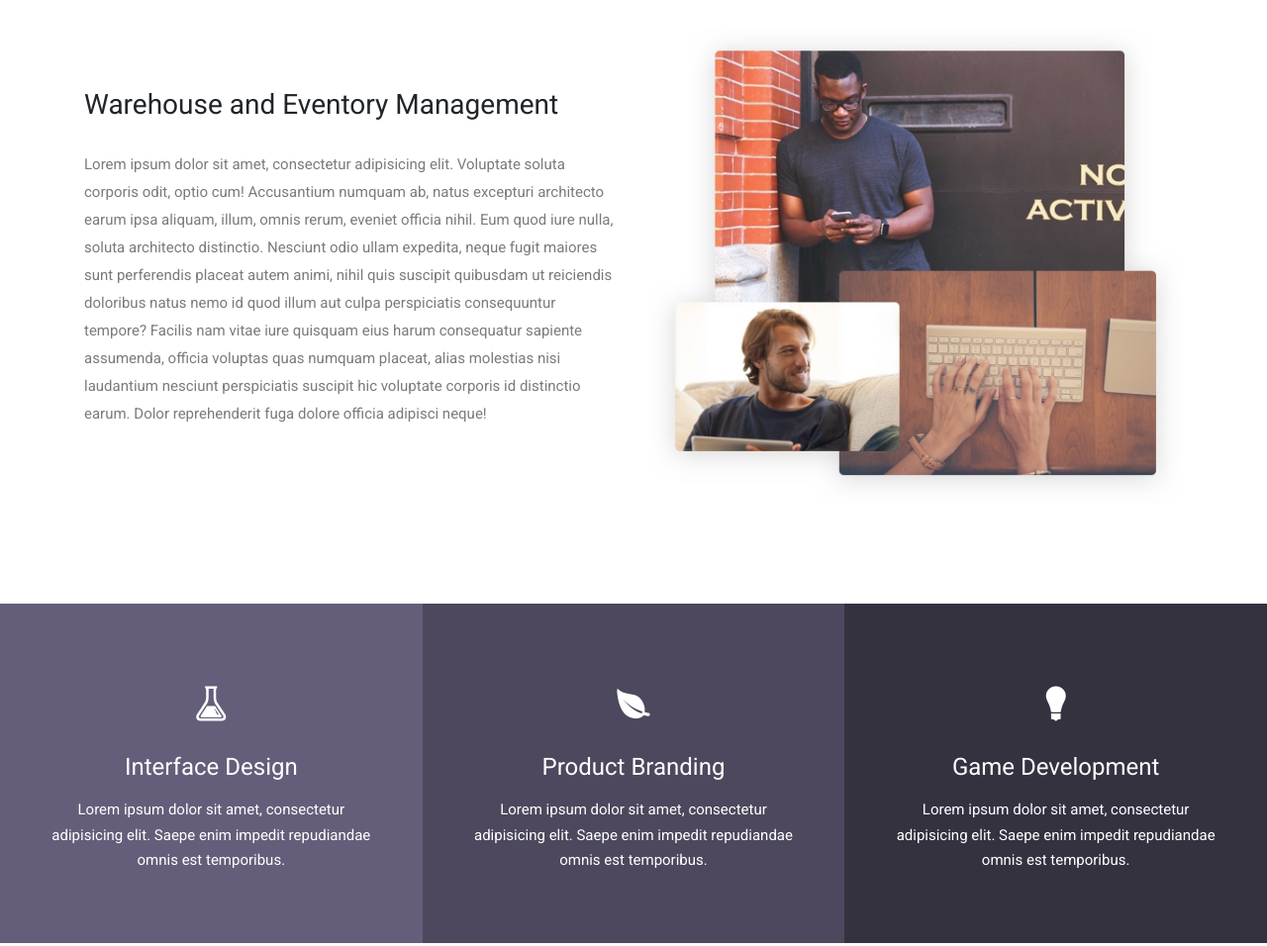
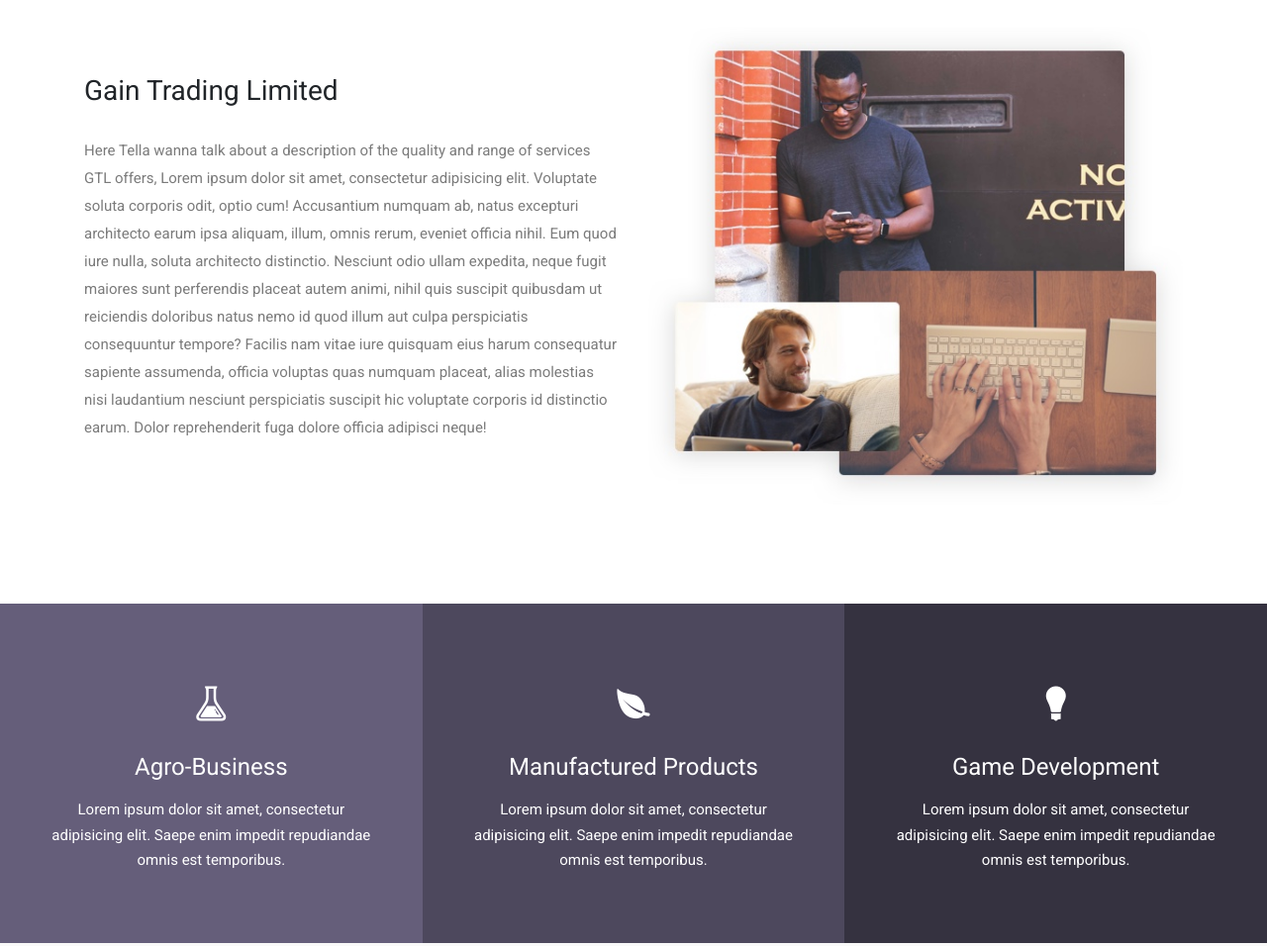
Before and after one commit to teltech-dev/gain-trading-limited, a plain HTML site: page service.html in a window 1280 px wide. Shown: the part 460-1416 px from the top of the page at 99% size. Drawn offline with Linux system fonts and the light colour scheme; some packages are replaced by stand-ins of ours; files whose address does not match are found by name; a web font is replaced by a local one.

Commit message:
commit changes

```diff
--- a/service.html
+++ b/service.html
@@ -133,8 +133,8 @@
 	<div class="container">
 		<div class="row align-items-center text-center text-lg-left">
 			<div class="col-lg-6">
-				<h2>Warehouse and Eventory Management</h2>
-				<p class="mt-30">Lorem ipsum dolor sit amet, consectetur adipisicing elit. Voluptate soluta corporis odit, optio cum! Accusantium numquam ab, natus excepturi architecto earum ipsa aliquam, illum, omnis rerum, eveniet officia nihil. Eum quod iure nulla, soluta architecto distinctio. Nesciunt odio ullam expedita, neque fugit maiores sunt perferendis placeat autem animi, nihil quis suscipit quibusdam ut reiciendis doloribus natus nemo id quod illum aut culpa perspiciatis consequuntur tempore? Facilis nam vitae iure quisquam eius harum consequatur sapiente assumenda, officia voluptas quas numquam placeat, alias molestias nisi laudantium nesciunt perspiciatis suscipit hic voluptate corporis id distinctio earum. Dolor reprehenderit fuga dolore officia adipisci neque!</p>
+				<h2>Gain Trading Limited</h2>
+				<p class="mt-30">Here Tella wanna talk about a description of the quality and range of services GTL offers, Lorem ipsum dolor sit amet, consectetur adipisicing elit. Voluptate soluta corporis odit, optio cum! Accusantium numquam ab, natus excepturi architecto earum ipsa aliquam, illum, omnis rerum, eveniet officia nihil. Eum quod iure nulla, soluta architecto distinctio. Nesciunt odio ullam expedita, neque fugit maiores sunt perferendis placeat autem animi, nihil quis suscipit quibusdam ut reiciendis doloribus natus nemo id quod illum aut culpa perspiciatis consequuntur tempore? Facilis nam vitae iure quisquam eius harum consequatur sapiente assumenda, officia voluptas quas numquam placeat, alias molestias nisi laudantium nesciunt perspiciatis suscipit hic voluptate corporis id distinctio earum. Dolor reprehenderit fuga dolore officia adipisci neque!</p>
 			</div>
 			<div class="col-lg-6">
 				<img class="img-fluid" src="images/company/company-group-pic.jpg">
@@ -149,14 +149,14 @@
 			<div class="col-lg-4 col-sm-6 bg-primary">
 				<div class="block">
 					<i class="ion-erlenmeyer-flask text-white"></i>
-					<h3 class="text-white mb-3">Interface Design</h3>
+					<h3 class="text-white mb-3">Agro-Business</h3>
 					<p>Lorem ipsum dolor sit amet, consectetur adipisicing elit. Saepe enim impedit repudiandae omnis est temporibus.</p>
 				</div>
 			</div>
 			<div class="col-lg-4 col-sm-6 bg-primary bg-primary-dark">
 				<div class="block">
 					<i class="ion-leaf text-white"></i>
-					<h3 class="text-white mb-3">Product Branding</h3>
+					<h3 class="text-white mb-3">Manufactured Products</h3>
 					<p>Lorem ipsum dolor sit amet, consectetur adipisicing elit. Saepe enim impedit repudiandae omnis est temporibus.</p>
 				</div>
 			</div>
```
